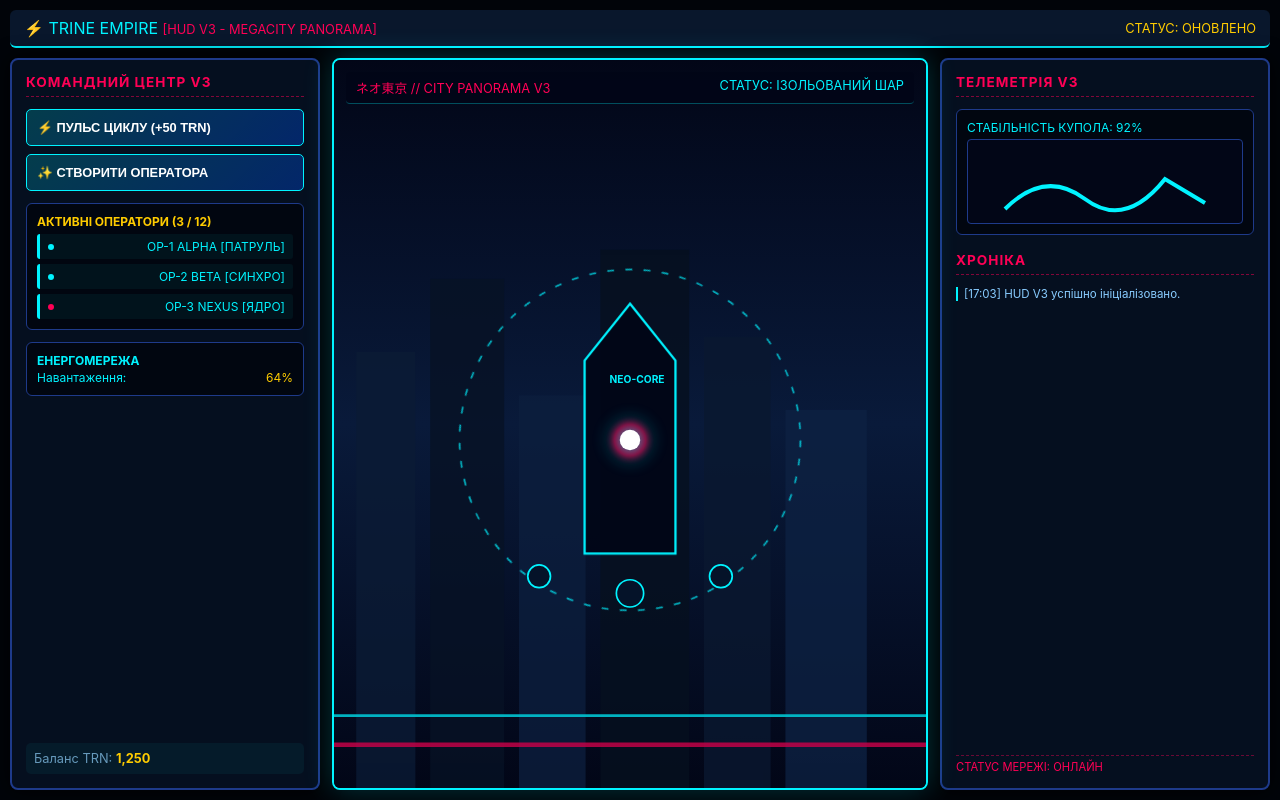
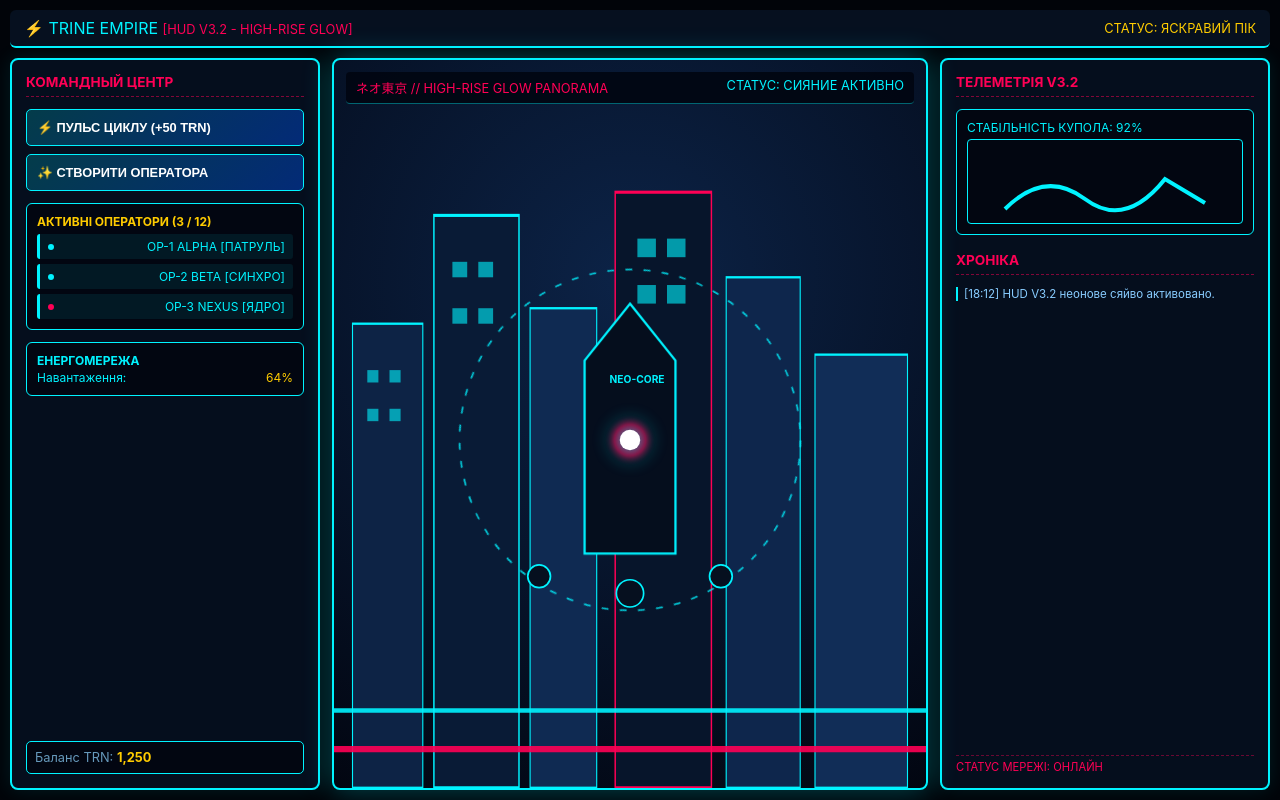
Before and after one commit to tymo1003-spec/trine-empire, a website: page public/hud-v3.html in a window 1280 px wide. Drawn offline with Linux system fonts and the light colour scheme.

Commit message:
Force bright neon glowing high-rise megacity panorama in HUD v3.2

```diff
--- a/public/hud-v3.html
+++ b/public/hud-v3.html
@@ -2,7 +2,7 @@
 <html lang="uk">
 <head>
     <meta charset="UTF-8">
-    <title>TRINE EMPIRE - HUD V3</title>
+    <title>TRINE EMPIRE - HUD V3.2</title>
     <style>
         * { box-sizing: border-box; }
         body {
@@ -23,7 +23,7 @@
             border-bottom: 2px solid #00f3ff;
             padding: 8px 14px;
             margin-bottom: 10px;
-            background: rgba(10, 25, 47, 0.95);
+            background: #06101f;
             border-radius: 6px;
         }
         .main-layout {
@@ -33,28 +33,25 @@
             flex: 1;
             height: calc(100vh - 60px);
         }
-
-        /* БОКОВІ ПАНЕЛІ (Повністю ізольовані та контрастні) */
         .panel {
-            background: rgba(6, 16, 32, 0.98);
-            border: 2px solid #1e3a8a;
+            background: #050e1d;
+            border: 2px solid #00f3ff;
             border-radius: 8px;
             padding: 14px;
             display: flex;
             flex-direction: column;
             gap: 12px;
-            box-shadow: 0 0 20px rgba(0, 0, 0, 0.9);
+            box-shadow: 0 0 20px rgba(0, 243, 255, 0.1);
         }
         .panel-title {
             font-size: 0.85rem;
             color: #ff0055;
             border-bottom: 1px dashed rgba(255, 0, 85, 0.5);
             padding-bottom: 6px;
-            letter-spacing: 1px;
             font-weight: bold;
         }
         button {
-            background: linear-gradient(135deg, #00f3ff33, #0055ff55);
+            background: linear-gradient(135deg, rgba(0, 243, 255, 0.2), rgba(0, 85, 255, 0.4));
             border: 1px solid #00f3ff;
             color: #ffffff;
             padding: 10px;
@@ -65,12 +62,12 @@
             text-align: left;
         }
         button:hover {
-            background: linear-gradient(135deg, #ff005555, #ff00aa55);
+            background: linear-gradient(135deg, rgba(255, 0, 85, 0.4), rgba(255, 0, 170, 0.4));
             border-color: #ff0055;
         }
         .widget-box {
-            background: rgba(2, 6, 15, 0.9);
-            border: 1px solid #1e3a8a;
+            background: #020611;
+            border: 1px solid #00f3ff;
             border-radius: 6px;
             padding: 10px;
             font-size: 0.75rem;
@@ -79,7 +76,7 @@
             display: flex;
             justify-content: space-between;
             align-items: center;
-            background: rgba(0, 243, 255, 0.05);
+            background: rgba(0, 243, 255, 0.08);
             padding: 5px 8px;
             border-left: 3px solid #00f3ff;
             border-radius: 3px;
@@ -88,40 +85,28 @@
         .status-dot { width: 6px; height: 6px; border-radius: 50%; background: #00f3ff; display: inline-block; }
         .status-dot.pink { background: #ff0055; }
 
-        /* ЦЕНТРАЛЬНА ПАНОРАМА ВЕЧІРНЬОГО МЕГАПОЛІСУ */
+        /* ЦЕНТР: ЯРКИЙ И КОНТРАСТНЫЙ МЕГАПОЛИС */
         .city-container {
             position: relative;
             display: flex;
             flex-direction: column;
             justify-content: space-between;
-            background: #020617;
+            background: radial-gradient(circle at 50% 30%, #0c2347 0%, #020611 100%);
             border: 2px solid #00f3ff;
             border-radius: 8px;
             padding: 12px;
             overflow: hidden;
-            box-shadow: 0 0 30px rgba(0, 243, 255, 0.2);
+            box-shadow: 0 0 30px rgba(0, 243, 255, 0.3);
         }
-
-        /* Гарантований фоновий градієнт вечірнього мегаполісу з хмарочосами */
-        .city-bg {
-            position: absolute;
-            top: 0;
-            left: 0;
-            width: 100%;
-            height: 100%;
-            background: linear-gradient(180deg, #020617 0%, #091a3a 50%, #020617 100%);
-            z-index: 0;
-        }
-
         .city-header {
             width: 100%;
             display: flex;
             justify-content: space-between;
             font-size: 0.8rem;
-            border-bottom: 1px solid rgba(0, 243, 255, 0.3);
+            border-bottom: 1px solid rgba(0, 243, 255, 0.4);
             padding-bottom: 6px;
             z-index: 3;
-            background: rgba(2, 6, 23, 0.8);
+            background: rgba(2, 6, 17, 0.9);
             padding: 6px 10px;
             border-radius: 4px;
         }
@@ -136,7 +121,7 @@
             stroke: #00f3ff;
             stroke-width: 1.5;
             stroke-dasharray: 6 10;
-            opacity: 0.7;
+            opacity: 0.8;
             animation: rotateDome 60s linear infinite;
         }
         @keyframes rotateDome { from { transform: rotate(0deg); transform-origin: 250px 180px; } to { transform: rotate(360deg); transform-origin: 250px 180px; } }
@@ -161,7 +146,7 @@
             100% { r: 230px; opacity: 0; stroke-width: 0.5; }
         }
 
-        .hero-pad { fill: #051329; stroke: #00f3ff; stroke-width: 1.5; cursor: pointer; }
+        .hero-pad { fill: #06101f; stroke: #00f3ff; stroke-width: 1.5; cursor: pointer; }
         .hero-pad.active-hero { fill: #ff0055; stroke: #ffffff; }
 
         .floating-reward {
@@ -195,14 +180,14 @@
 </head>
 <body>
     <header>
-        <div>⚡ TRINE EMPIRE <span style="color: #ff0055; font-size: 0.8rem;">[HUD V3 - MEGACITY PANORAMA]</span></div>
-        <div style="font-size: 0.8rem; color: #ffcc00;">СТАТУС: ОНОВЛЕНО</div>
+        <div>⚡ TRINE EMPIRE <span style="color: #ff0055; font-size: 0.8rem;">[HUD V3.2 - HIGH-RISE GLOW]</span></div>
+        <div style="font-size: 0.8rem; color: #ffcc00;">СТАТУС: ЯСКРАВИЙ ПІК</div>
     </header>
 
     <div class="main-layout">
-        <!-- ЛІВА КОЛОНКА -->
+        <!-- ЛЕВАЯ КОЛОНКА -->
         <div class="panel">
-            <div class="panel-title">КОМАНДНИЙ ЦЕНТР V3</div>
+            <div class="panel-title">КОМАНДНЫЙ ЦЕНТР</div>
             <div style="display: flex; flex-direction: column; gap: 8px;">
                 <button id="pulseBtn">⚡ ПУЛЬС ЦИКЛУ (+50 TRN)</button>
                 <button id="heroBtn">✨ СТВОРИТИ ОПЕРАТОРА</button>
@@ -213,7 +198,7 @@
                 <div id="operatorList">
                     <div class="operator-item"><span class="status-dot"></span> OP-1 ALPHA [ПАТРУЛЬ]</div>
                     <div class="operator-item"><span class="status-dot"></span> OP-2 BETA [СИНХРО]</div>
-                    <div class="operator-item"><span class="status-dot pink"></span> OP-3 NEXUS [ЯДРО]</div>
+                    <div class="operator-item active"><span class="status-dot pink"></span> OP-3 NEXUS [ЯДРО]</div>
                 </div>
             </div>
 
@@ -222,31 +207,40 @@
                 <div style="display:flex; justify-content:space-between;"><span>Навантаження:</span><span style="color:#ffcc00;">64%</span></div>
             </div>
 
-            <div style="margin-top: auto; font-size: 0.8rem; color: #6699bb; background: rgba(0,243,255,0.05); padding: 8px; border-radius: 5px;">
+            <div style="margin-top: auto; font-size: 0.8rem; color: #6699bb; background: #020611; padding: 8px; border-radius: 5px; border: 1px solid #00f3ff;">
                 Баланс TRN: <span id="trnCounter" style="color:#ffcc00; font-weight:bold;">1,250</span>
             </div>
         </div>
 
-        <!-- ЦЕНТРАЛЬНА КОЛОНКА: ВЕЧІРНІЙ МЕГАПОЛІС -->
+        <!-- ЦЕНТР: СВЕТЯЩИЕСЯ НЕОНОВЫЕ НЕБОСКРЕБЫ -->
         <div class="city-container">
-            <div class="city-bg"></div>
+            <!-- Векторный фон: яркие неоновые башни -->
+            <svg style="position:absolute; bottom:0; left:0; width:100%; height:85%; z-index:1;" viewBox="0 0 800 400" preserveAspectRatio="none" xmlns="http://www.w3.org/2000/svg">
+                <rect x="25" y="100" width="95" height="300" fill="#0d2345" stroke="#00f3ff" stroke-width="1.5"/>
+                <rect x="135" y="30" width="115" height="370" fill="#091b36" stroke="#00f3ff" stroke-width="2"/>
+                <rect x="265" y="90" width="90" height="310" fill="#0f2a52" stroke="#00f3ff" stroke-width="1.5"/>
+                <rect x="380" y="15" width="130" height="385" fill="#07152b" stroke="#ff0055" stroke-width="2"/>
+                <rect x="530" y="70" width="100" height="330" fill="#0e264c" stroke="#00f3ff" stroke-width="1.5"/>
+                <rect x="650" y="120" width="125" height="280" fill="#112d57" stroke="#00f3ff" stroke-width="1.5"/>
 
-            <!-- Векторний силует хмарочосів та неонових трас міста -->
-            <svg style="position:absolute; bottom:0; left:0; width:100%; height:80%; z-index:1; opacity:0.8;" viewBox="0 0 800 400" preserveAspectRatio="none" xmlns="http://www.w3.org/2000/svg">
-                <rect x="30" y="100" width="80" height="300" fill="#0b1b35"/>
-                <rect x="130" y="50" width="100" height="350" fill="#071225"/>
-                <rect x="250" y="130" width="90" height="270" fill="#0c1e3d"/>
-                <rect x="360" y="30" width="120" height="370" fill="#06101f"/>
-                <rect x="500" y="90" width="90" height="310" fill="#0a1830"/>
-                <rect x="610" y="140" width="110" height="260" fill="#0d2142"/>
-                <!-- Неонові лінії магістралей та вікон -->
-                <line x1="0" y1="350" x2="800" y2="350" stroke="#00f3ff" stroke-width="2" opacity="0.9"/>
-                <line x1="0" y1="370" x2="800" y2="370" stroke="#ff0055" stroke-width="3" opacity="0.8"/>
+                <!-- Светящиеся окна-сетки -->
+                <g fill="#00f3ff" opacity="0.6">
+                    <rect x="45" y="130" width="15" height="8"/><rect x="75" y="130" width="15" height="8"/>
+                    <rect x="45" y="155" width="15" height="8"/><rect x="75" y="155" width="15" height="8"/>
+                    <rect x="160" y="60" width="20" height="10"/><rect x="195" y="60" width="20" height="10"/>
+                    <rect x="160" y="90" width="20" height="10"/><rect x="195" y="90" width="20" height="10"/>
+                    <rect x="410" y="45" width="25" height="12"/><rect x="450" y="45" width="25" height="12"/>
+                    <rect x="410" y="75" width="25" height="12"/><rect x="450" y="75" width="25" height="12"/>
+                </g>
+
+                <!-- Неоновые скоростные трассы -->
+                <line x1="0" y1="350" x2="800" y2="350" stroke="#00f3ff" stroke-width="3" opacity="0.9"/>
+                <line x1="0" y1="375" x2="800" y2="375" stroke="#ff0055" stroke-width="4" opacity="0.9"/>
             </svg>
 
             <div class="city-header">
-                <span style="color: #ff0055;">ネオ東京 // CITY PANORAMA V3</span>
-                <span style="color: #00f3ff;">СТАТУС: ІЗОЛЬОВАНИЙ ШАР</span>
+                <span style="color: #ff0055;">ネオ東京 // HIGH-RISE GLOW PANORAMA</span>
+                <span style="color: #00f3ff;">СТАТУС: СИЯНИЕ АКТИВНО</span>
             </div>
 
             <svg class="city-svg" viewBox="0 0 500 360" xmlns="http://www.w3.org/2000/svg">
@@ -254,14 +248,14 @@
                     <radialGradient id="coreGr" cx="50%" cy="50%" r="50%">
                         <stop offset="0%" stop-color="#00f3ff" stop-opacity="1"/>
                         <stop offset="60%" stop-color="#ff0055" stop-opacity="0.6"/>
-                        <stop offset="100%" stop-color="#020617" stop-opacity="0"/>
+                        <stop offset="100%" stop-color="#020611" stop-opacity="0"/>
                     </radialGradient>
                 </defs>
 
                 <circle cx="250" cy="180" r="150" class="shield-dome"/>
 
                 <g>
-                    <polygon points="250,60 290,110 290,280 210,280 210,110" fill="rgba(2, 6, 23, 0.9)" stroke="#00f3ff" stroke-width="2"/>
+                    <polygon points="250,60 290,110 290,280 210,280 210,110" fill="#050e1d" stroke="#00f3ff" stroke-width="2"/>
                     <circle cx="250" cy="180" r="24" fill="url(#coreGr)" class="reactor-glow"/>
                     <circle cx="250" cy="180" r="9" fill="#ffffff"/>
                     <text x="232" y="130" fill="#00f3ff" font-size="9px" font-weight="bold">NEO-CORE</text>
@@ -279,12 +273,12 @@
             <div class="floating-reward" id="floatingReward">+50 TRN</div>
         </div>
 
-        <!-- ПРАВА КОЛОНКА -->
+        <!-- ПРАВАЯ КОЛОНКА -->
         <div class="panel">
-            <div class="panel-title">ТЕЛЕМЕТРІЯ V3</div>
+            <div class="panel-title">ТЕЛЕМЕТРІЯ V3.2</div>
             <div class="widget-box">
                 <div style="color:#00f3ff; margin-bottom: 4px;">СТАБІЛЬНІСТЬ КУПОЛА: 92%</div>
-                <div style="background: #020617; height: 85px; border-radius: 4px; border: 1px solid #1e3a8a; display:flex; align-items:flex-end; padding:4px;">
+                <div style="background: #020611; height: 85px; border-radius: 4px; border: 1px solid #00f3ff; display:flex; align-items:flex-end; padding:4px;">
                     <svg style="width:100%; height:60px; stroke:#00f3ff; stroke-width:2; fill:none;" viewBox="0 0 100 30">
                         <path d="M0,25 Q20,5 40,20 T80,10 L100,22" />
                     </svg>
@@ -293,7 +287,7 @@
 
             <div class="panel-title" style="margin-top: 5px;">ХРОНІКА</div>
             <div class="chronicle-log" id="chronicleLog">
-                <div class="log-item">[17:03] HUD V3 успішно ініціалізовано.</div>
+                <div class="log-item">[18:12] HUD V3.2 неонове сяйво активовано.</div>
             </div>
 
             <div style="font-size: 0.7rem; color: #ff0055; border-top: 1px dashed rgba(255,0,85,0.4); padding-top: 4px; margin-top: auto;">
```
